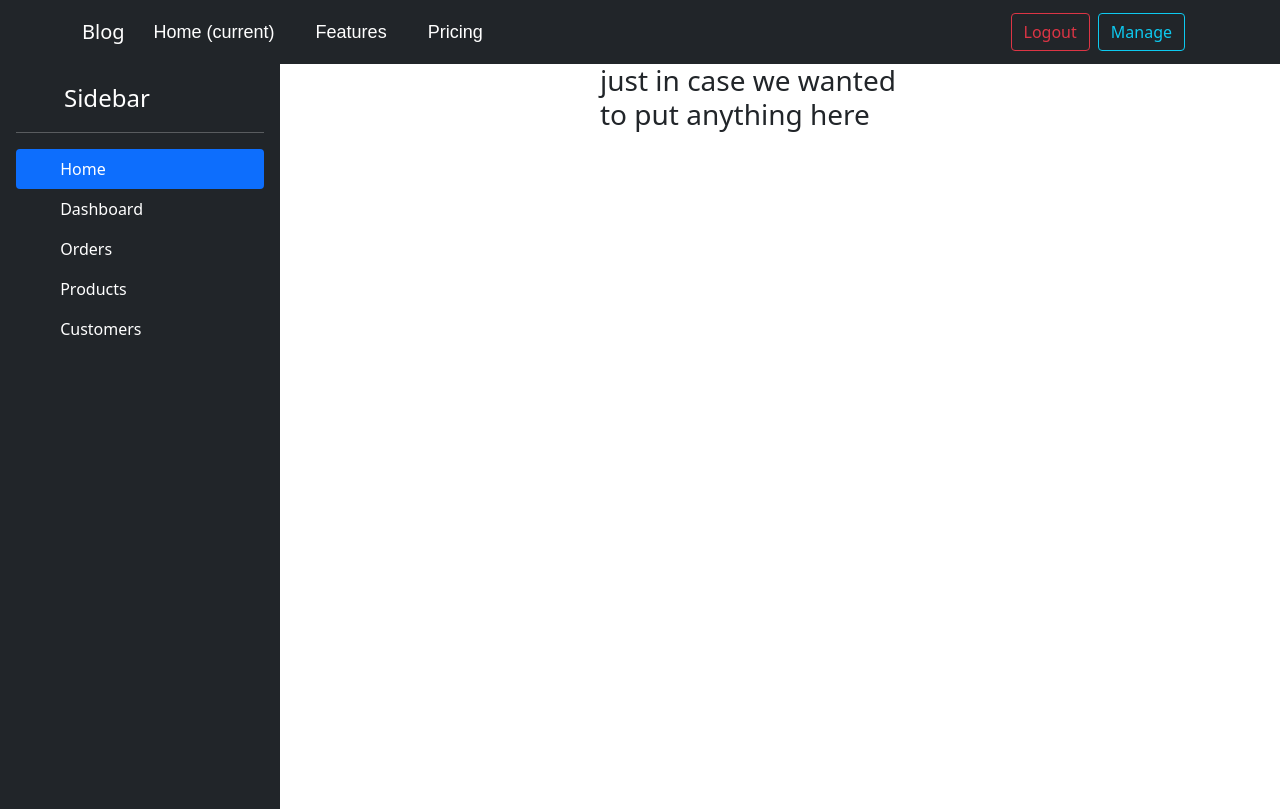
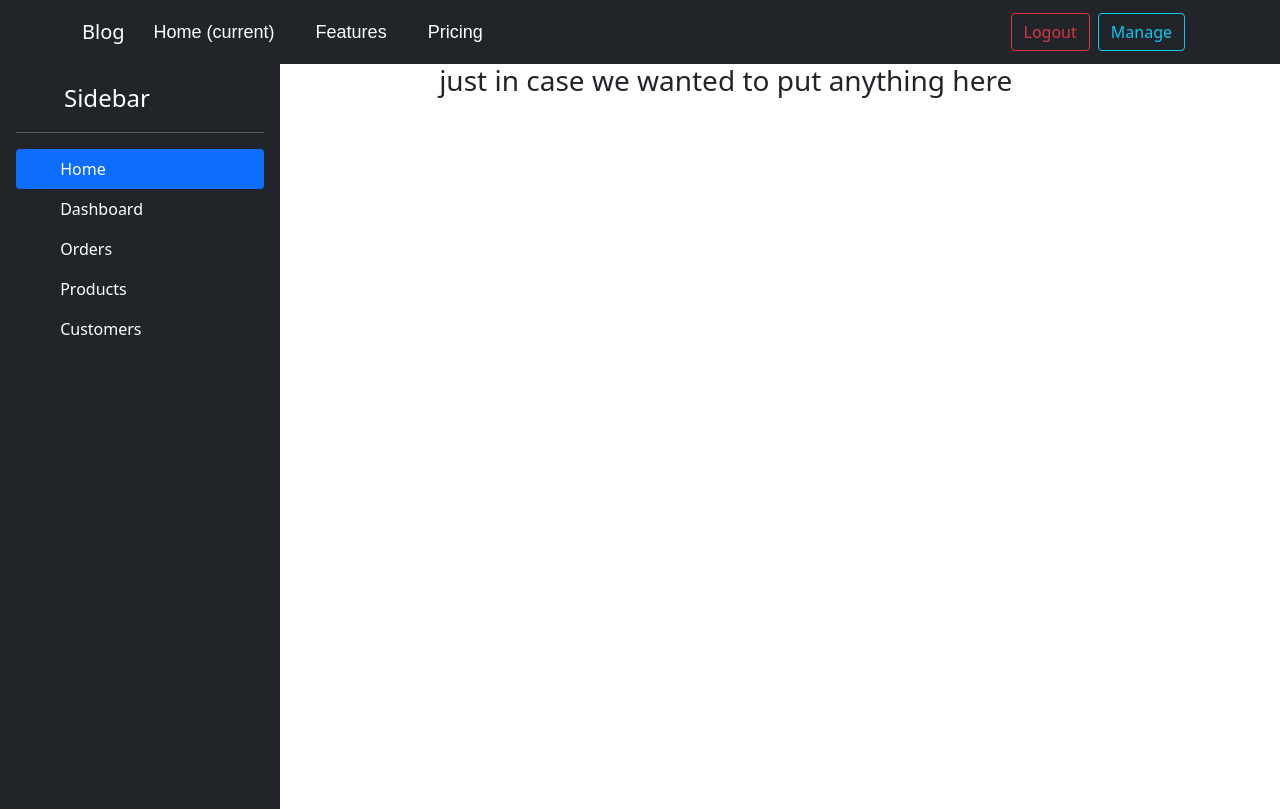
Before and after one commit to AbdEl-RahmanKhaled/Blog, a Django app: page / in a window 1280 px wide. Run offline with Django 4.2, Linux system fonts and the light colour scheme; the visitor is signed in with stand-in values (Sample User, id 1); data that the repository does not hold is empty; some libraries are stand-ins or nearby versions.

Commit message:
fix spacing

```diff
--- a/templates/_layout.html
+++ b/templates/_layout.html
@@ -27,7 +27,7 @@
                 {% include 'partials/_sidebar.html' %}
             </div>
         {% endif %}
-        <div class="col p-0" {% if 'account' not in request.path %} style="margin-left: 600px;margin-right: 350px"  {% endif %}>
+        <div class="col p-0" {% if 'account' not in request.path %} style="margin-left: 295px;"  {% endif %}>
             <!-- Base content -->
             {% block content %}
 
--- a/templates/manage_blog/users/users-list.html
+++ b/templates/manage_blog/users/users-list.html
@@ -2,8 +2,8 @@
 
 {% block content %}
     <div class="content">
-        <div class="container-fluid">
-            <div class="row mt-5 ">
+        <div class="container">
+            <div class="row mt-5">
                 <h2 class="h2 text-center">Manage Users</h2>
             </div>
             <div class="row align-items-end mt-5">
--- a/templates/posts/timeline.html
+++ b/templates/posts/timeline.html
@@ -1,6 +1,9 @@
 {% extends '_layout.html' %}
 
 {% block content %}
+    <div class="container">
+        <div class="row">
+            <div class="col col-lg-9 mx-auto">
                 <div style="margin-bottom: 100px"><h3>just in case we wanted to put anything here</h3></div>
                 {% for p in posts %}
 
@@ -9,12 +12,16 @@
                         <div class="card-body">
                             <h3 class="card-title mt-3">{{ p.title }}</h3>
                             <p class="card-text">{{ p.content|safe|truncatewords:"10"|linebreaks }}
-                    <a class="btn btn-outline-info me-2" role="button" href="{% url 'postDetails' p.id %}">read more</a>
+                                <a class="btn btn-outline-info me-2" role="button" href="{% url 'postDetails' p.id %}">read
+                                    more</a>
                             </p>
-                <a href="{% url 'postDetails' p.id %}"><img src="../../media/{{ p.pic }}" class="card-img-bottom"> </a>
+                            <a href="{% url 'postDetails' p.id %}"><img src="../../media/{{ p.pic }}"
+                                                                        class="card-img-bottom">
+                            </a>
 
                             <div style="display: flex;justify-content:space-between">
-                    <p class="card-text" style="margin-top: 10px"><small class="text-muted">{{ p.date }}</small></p>
+                                <p class="card-text" style="margin-top: 10px"><small
+                                        class="text-muted">{{ p.date }}</small></p>
                                 <div style="margin-top: 10px">
             <span class="text-muted" style="margin-right: 10px"> <svg xmlns="http://www.w3.org/2000/svg" width="16"
                                                                       height="16" fill="currentColor"
@@ -23,8 +30,10 @@
                                                                       style="position: relative;top: -3px;">
   <path d="M6.956 1.745C7.021.81 7.908.087 8.864.325l.261.066c.463.116.874.456 1.012.965.22.816.533 2.511.062 4.51a9.84 9.84 0 0 1 .443-.051c.713-.065 1.669-.072 2.516.21.518.173.994.681 1.2 1.273.184.532.16 1.162-.234 1.733.058.119.103.242.138.363.077.27.113.567.113.856 0 .289-.036.586-.113.856-.039.135-.09.273-.16.404.169.387.107.819-.003 1.148a3.163 3.163 0 0 1-.488.901c.054.152.076.312.076.465 0 .305-.089.625-.253.912C13.1 15.522 12.437 16 11.5 16H8c-.605 0-1.07-.081-1.466-.218a4.82 4.82 0 0 1-.97-.484l-.048-.03c-.504-.307-.999-.609-2.068-.722C2.682 14.464 2 13.846 2 13V9c0-.85.685-1.432 1.357-1.615.849-.232 1.574-.787 2.132-1.41.56-.627.914-1.28 1.039-1.639.199-.575.356-1.539.428-2.59z"/>
 </svg>{{ p.likes }} </span>
-                        <span class="text-muted"> <svg xmlns="http://www.w3.org/2000/svg" width="16" height="16"
-                                                       fill="currentColor" class="bi bi-hand-thumbs-down-fill">
+                                    <span class="text-muted"> <svg xmlns="http://www.w3.org/2000/svg" width="16"
+                                                                   height="16"
+                                                                   fill="currentColor"
+                                                                   class="bi bi-hand-thumbs-down-fill">
   <path d="M6.956 14.534c.065.936.952 1.659 1.908 1.42l.261-.065a1.378 1.378 0 0 0 1.012-.965c.22-.816.533-2.512.062-4.51.136.02.285.037.443.051.713.065 1.669.071 2.516-.211.518-.173.994-.68 1.2-1.272a1.896 1.896 0 0 0-.234-1.734c.058-.118.103-.242.138-.362.077-.27.113-.568.113-.856 0-.29-.036-.586-.113-.857a2.094 2.094 0 0 0-.16-.403c.169-.387.107-.82-.003-1.149a3.162 3.162 0 0 0-.488-.9c.054-.153.076-.313.076-.465a1.86 1.86 0 0 0-.253-.912C13.1.757 12.437.28 11.5.28H8c-.605 0-1.07.08-1.466.217a4.823 4.823 0 0 0-.97.485l-.048.029c-.504.308-.999.61-2.068.723C2.682 1.815 2 2.434 2 3.279v4c0 .851.685 1.433 1.357 1.616.849.232 1.574.787 2.132 1.41.56.626.914 1.28 1.039 1.638.199.575.356 1.54.428 2.591z"/>
 </svg>
                                         {{ p.dislikes }}</span>
@@ -37,4 +46,7 @@
 
 
                 {% endfor %}
+            </div>
+        </div>
+    </div>
 {% endblock %}
```
Lines whose indentation alone changed are shown as unchanged.
